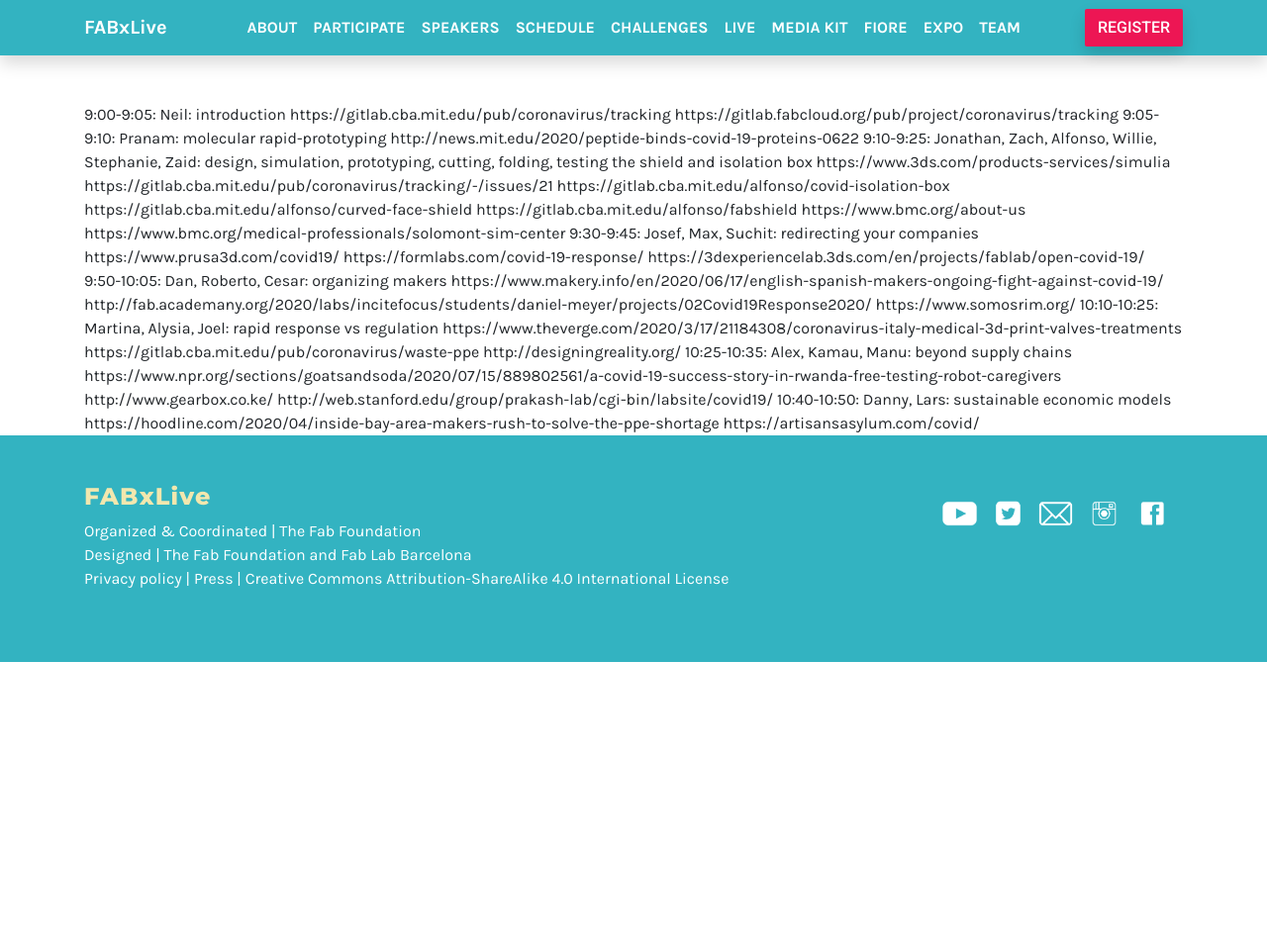
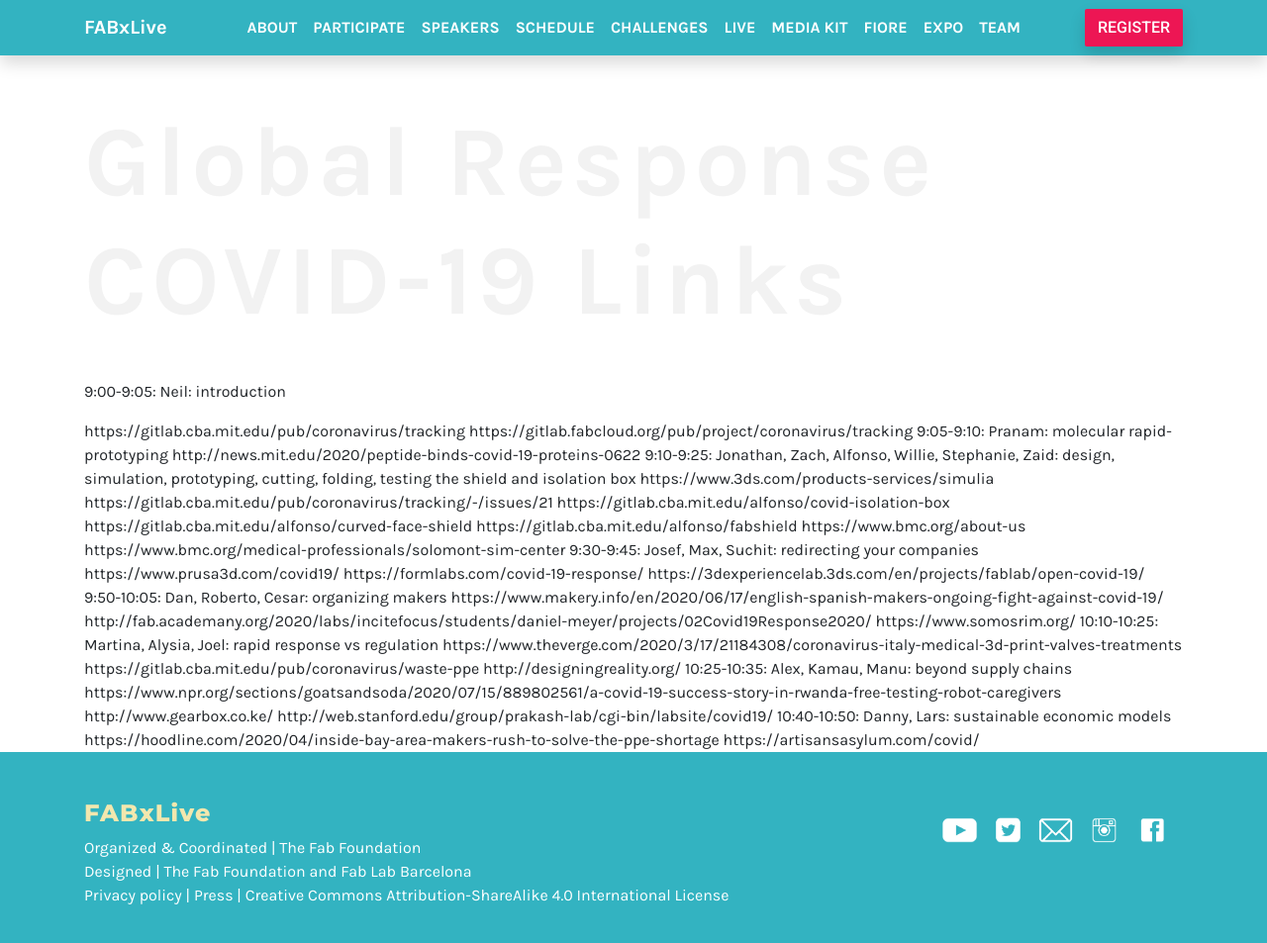
Before and after one commit to fabfoundation/fabxlive2020, a Jekyll site: the page built from response.html, in a window 1280 px wide and 989 px high. Shown: the top 953 px of the window at 99% size. Built offline with Jekyll 4.4.1, drawn with Linux system fonts in a browser that asks for light colours; nearby versions of some CDN libraries.

Commit message:
Update response.html

```diff
--- a/response.html
+++ b/response.html
@@ -3,8 +3,11 @@
 title: Response
 ---
 
+<h1>Global Response COVID-19 Links</h1>
 
+<p>
 9:00-9:05: Neil: introduction
+</p>
 
 https://gitlab.cba.mit.edu/pub/coronavirus/tracking
 https://gitlab.fabcloud.org/pub/project/coronavirus/tracking
```
